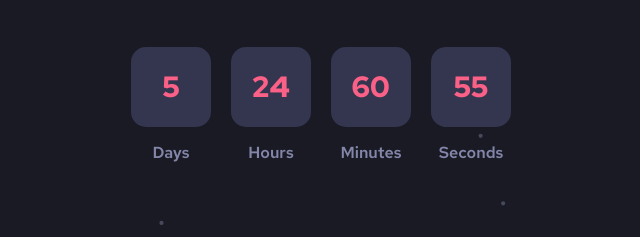
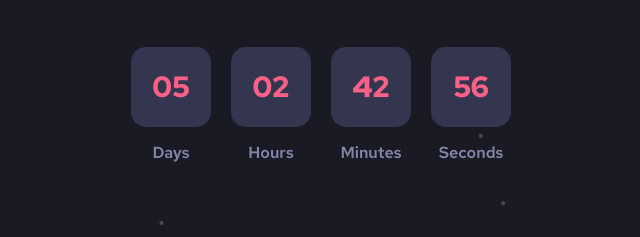
Before and after one commit to FelipePinha/Launch-Timer-Countdown, a plain HTML site: page index.html in a window 1280 px wide. Shown: the part 215-452 px from the top of the page, 319-959 px from the left. Drawn offline with Linux system fonts and the light colour scheme.

Commit message:
finish countdown script

```diff
--- a/index.html
+++ b/index.html
@@ -22,25 +22,25 @@
         <section class="timer">
             <div class="count-container">
                 <div class="count">
-                    <strong id="days">5</strong>
+                    <strong id="days"></strong>
                 </div>
                 <small>Days</small>
             </div>
             <div class="count-container">
                 <div class="count">
-                    <strong id="hour">24</strong>
+                    <strong id="hour"></strong>
                 </div>
                 <small>Hours</small>
             </div>
             <div class="count-container">
                 <div class="count">
-                    <strong id="minutes">60</strong>
+                    <strong id="minutes"></strong>
                 </div>
                 <small>Minutes</small>
             </div>
             <div class="count-container">
                 <div class="count">
-                    <strong id="seconds">60</strong>
+                    <strong id="seconds"></strong>
                 </div>
                 <small>Seconds</small>
             </div>
--- a/js/main.js
+++ b/js/main.js
@@ -1,25 +1,21 @@
-const days = document.querySelector('#days')
-const hour = document.querySelector('#hour')
-const minutes = document.querySelector('#minutes')
-const seconds = document.querySelector('#seconds')
-
-const timer = () => {
-    seconds.innerHTML = Number(seconds.innerHTML) - 1
-
-    if(seconds.innerHTML === '0') {
-        minutes.innerHTML = Number(minutes.innerHTML) - 1
-        seconds.innerHTML = 60
-    }
-
-    if(minutes.innerHTML === '0') {
-        hour.innerHTML = Number(hour.innerHTML) - 1
-        minutes.innerHTML = 59
-    }
-
-    if(hour.innerHTML === '0') {
-        days.innerHTML = Number(days.innerHTML) - 1
-        hour.innerHTML = 24
-    }
+const setTwoDigit = (arg) => {
+    return arg > 9 ? arg : '0'+arg
 }
 
-setInterval(timer, 1000)
+
+const update = () => {
+    const from = new Date()
+    const to = new Date('dec 26 2022 23:59:59')
+    const diff = to - from
+    const days = setTwoDigit(Math.floor(diff/1000/60/60/24))
+    const hours = setTwoDigit(Math.floor(diff/1000/60/60) % 24)
+    const minutes = setTwoDigit(Math.floor(diff/1000/60) % 60)
+    const seconds = setTwoDigit(Math.floor(diff/1000) % 60)
+
+    document.querySelector('#days').innerHTML = days
+    document.querySelector('#hour').innerHTML = hours
+    document.querySelector('#minutes').innerHTML = minutes
+    document.querySelector('#seconds').innerHTML = seconds
+}
+
+const interval = setInterval(update, 1000)
```
